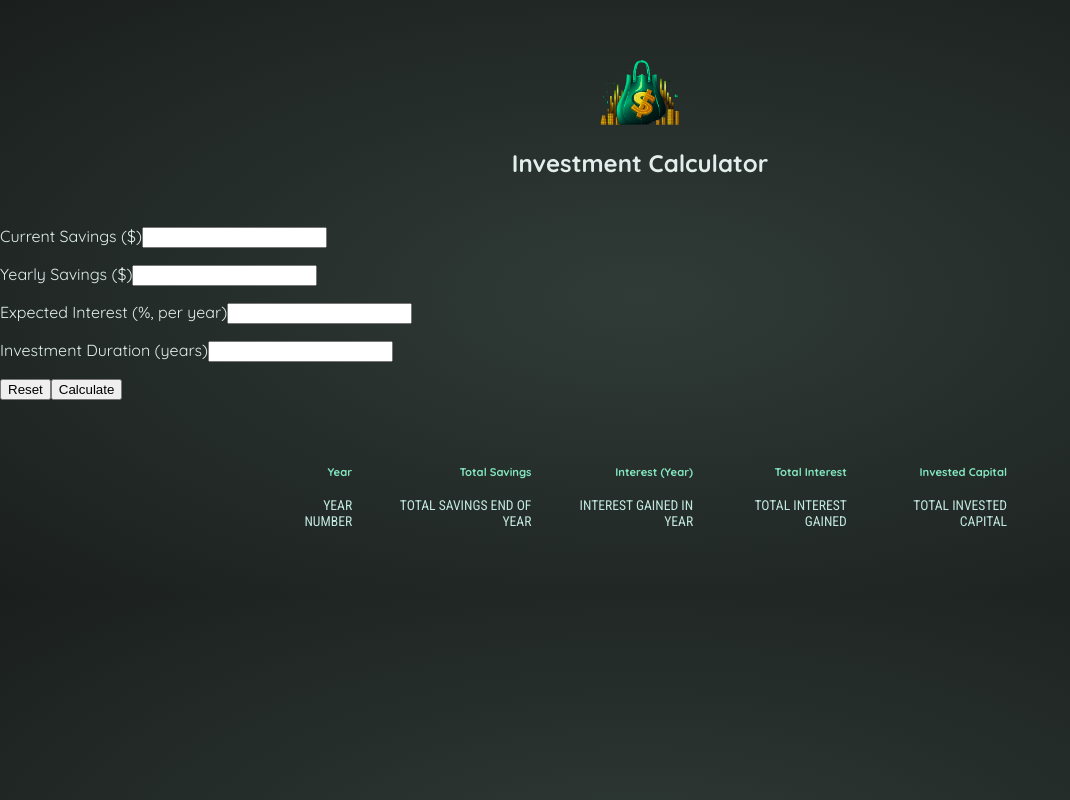
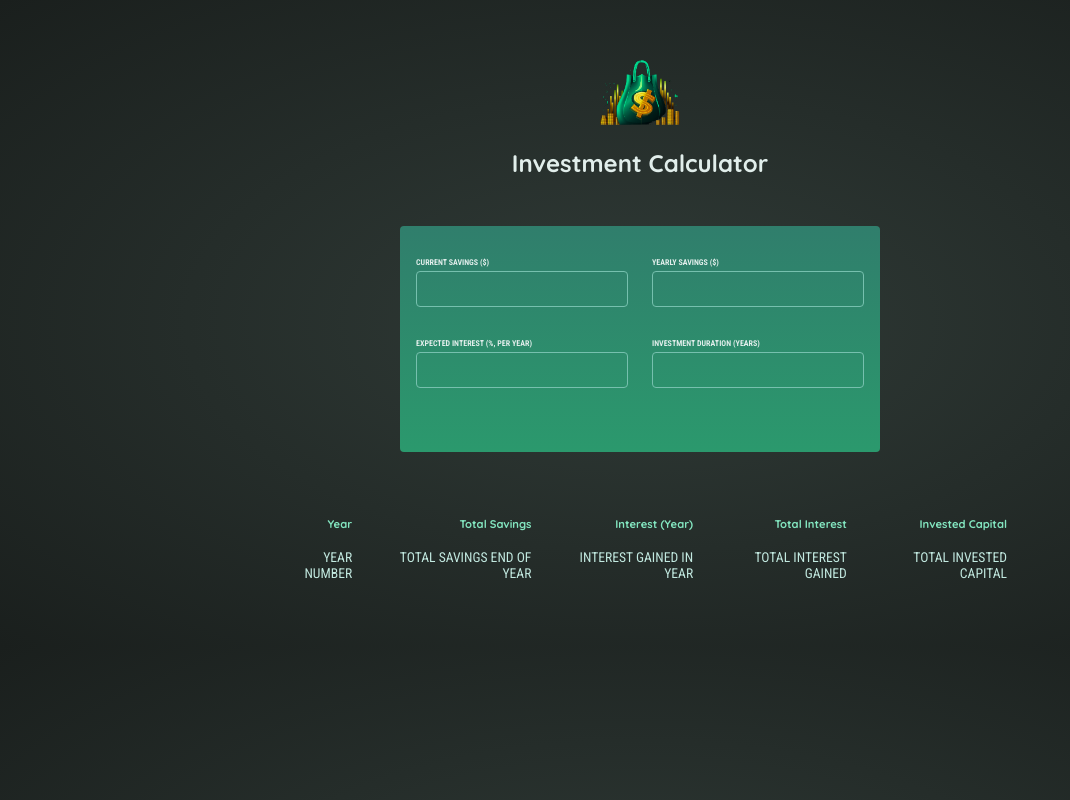
Before and after one commit to LyuboslavL/React-Udemy-Course, a React (Create React App) app in the folder InvestmentCalculator/: page / in a window 1280 px wide. Shown: the whole page, without its empty margins (0-1070 px from the left). Built offline with nearby package versions, Linux system fonts and the light colour scheme.

Commit message:
Fixing the buttons
Trying to include them in the InvestmentInput component

```diff
--- a/InvestmentCalculator/src/App.js
+++ b/InvestmentCalculator/src/App.js
@@ -1,4 +1,6 @@
 import logo from './assets/investment-calculator-logo.png';
+
+import InvestmentInput from './components/InvestmentInput/InvestmentInput';
 
 function App() {
   const calculateHandler = (userInput) => {
@@ -34,39 +36,7 @@
         <img src={logo} alt="logo" />
         <h1>Investment Calculator</h1>
       </header>
-
-      <form className="form">
-        <div className="input-group">
-          <p>
-            <label htmlFor="current-savings">Current Savings ($)</label>
-            <input type="number" id="current-savings" />
-          </p>
-          <p>
-            <label htmlFor="yearly-contribution">Yearly Savings ($)</label>
-            <input type="number" id="yearly-contribution" />
-          </p>
-        </div>
-        <div className="input-group">
-          <p>
-            <label htmlFor="expected-return">
-              Expected Interest (%, per year)
-            </label>
-            <input type="number" id="expected-return" />
-          </p>
-          <p>
-            <label htmlFor="duration">Investment Duration (years)</label>
-            <input type="number" id="duration" />
-          </p>
-        </div>
-        <p className="actions">
-          <button type="reset" className="buttonAlt">
-            Reset
-          </button>
-          <button type="submit" className="button">
-            Calculate
-          </button>
-        </p>
-      </form>
+      <InvestmentInput />
 
       {/* Todo: Show below table conditionally (only once result data is available) */}
       {/* Show fallback text if no data is available */}
--- a/InvestmentCalculator/src/components/InvestmentInput/InvestmentInput.js
+++ b/InvestmentCalculator/src/components/InvestmentInput/InvestmentInput.js
@@ -1,7 +1,7 @@
 import React, { useState } from 'react';
 
 import './InvestmentInput.css';
-import Button from '../UI/Button';
+import Button from '../UI/Button/Button'
 
 
 const InvestmentInput = props => {
@@ -30,8 +30,8 @@
                 </p>
             </div>
             <p className="actions">
-                <Button type='reset' style='button' onClick={onEditClick}>Reset</Button>
-                <Button type='submit' style='button'>Calculate</Button>
+                <Button />
+                <Button type='submit'>Calculate</Button>
             </p>
         </form>
     )
--- a/InvestmentCalculator/src/components/UI/Button/Button.js
+++ b/InvestmentCalculator/src/components/UI/Button/Button.js
@@ -3,14 +3,11 @@
 import './Button.css';
 
 const Button = props => {
-    <p className="actions">
-        <button type="reset" className="buttonAlt" onClick={props.onEditClick}>
-            Reset
-        </button>
-        <button type="submit" className="button" onClick={props.onCalculateClick}>
-            Calculate
-        </button>
-    </p>
+        <p className="actions">
+                <button type={props.type} className='button' onClick={props.onClick}>
+                        {props.children}
+                </button>
+        </p>
 };
 
 export default Button;
```
